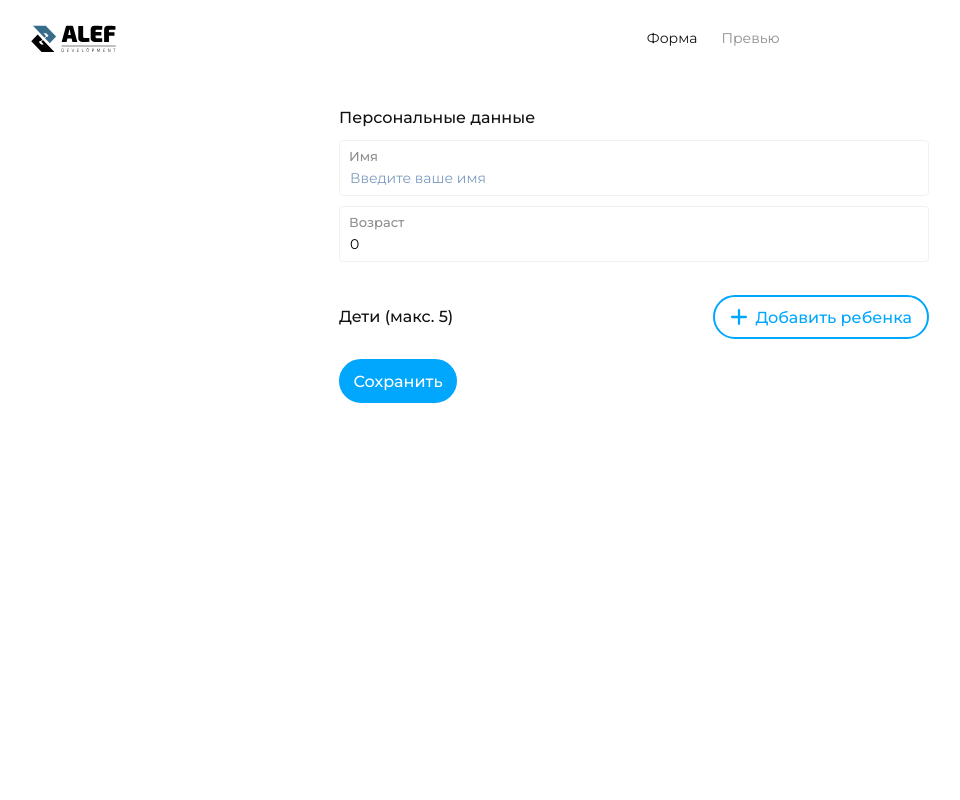
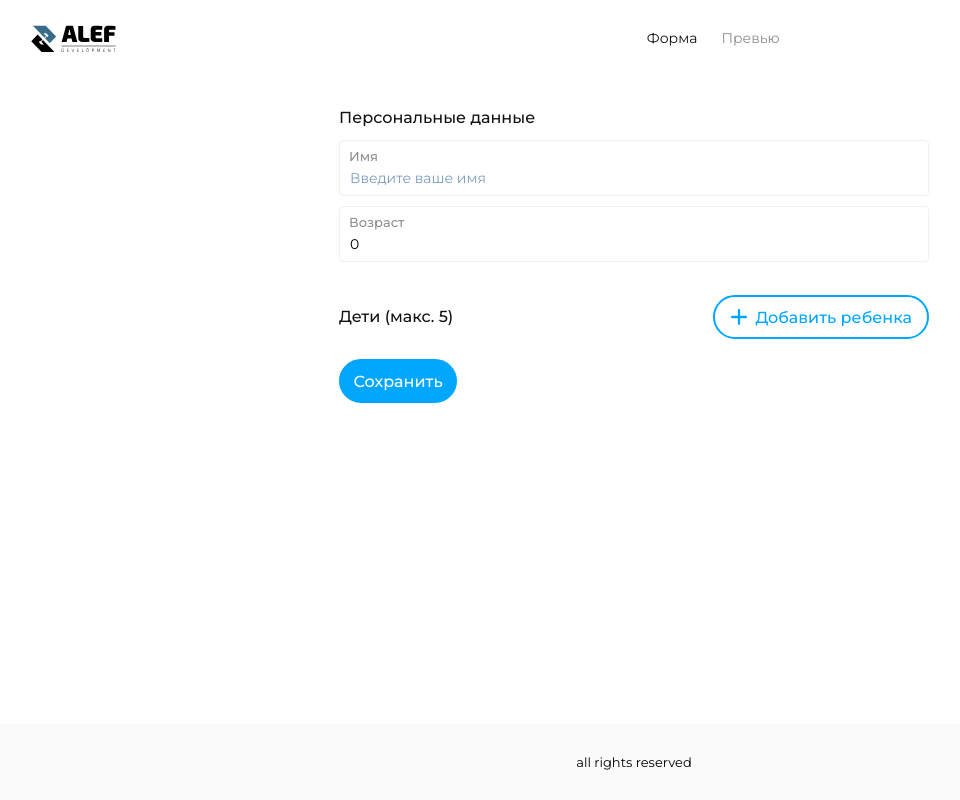
Before and after one commit to horhoj/test4_alef_development_react, a React (Create React App) app: page /user-data in a window 1280 px wide. Shown: the whole page, without its empty margins (6-966 px from the left). Built offline with nearby package versions, Linux system fonts and the light colour scheme.

Commit message:
add footer

```diff
--- a/src/App.tsx
+++ b/src/App.tsx
@@ -2,17 +2,19 @@ import React from 'react';
 import styled from 'styled-components';
 import { RoutesStructure } from './router';
 import { Header } from './components/Header/Header';
+import { Footer } from './components/Footer';
 
 export const App: React.FC = () => {
   return (
-    <>
+    <Wrap>
       <Header />
       <main>
         <Container>
           <RoutesStructure />
         </Container>
       </main>
-    </>
+      <Footer />
+    </Wrap>
   );
 };
 
@@ -21,3 +23,9 @@ const Container = styled.div`
   max-width: 650px;
   min-width: 360px;
 `;
+
+const Wrap = styled.div`
+  height: 100vh;
+  display: grid;
+  grid-template-rows: 76px 1fr 76px;
+`;
--- a/src/GlobalStyles.ts
+++ b/src/GlobalStyles.ts
@@ -11,4 +11,8 @@ export const GlobalStyle = createGlobalStyle`
     padding: 0;
     box-sizing: border-box;
   }
+
+  body {
+    min-width: 400px;
+  }
 `;
--- /dev/null
+++ b/src/components/Footer/Footer.tsx
@@ -0,0 +1,17 @@
+import React from 'react';
+import styled from 'styled-components';
+
+export const Footer: React.FC = () => {
+  return <StyledFooter>all rights reserved</StyledFooter>;
+};
+
+const StyledFooter = styled.footer`
+  display: flex;
+  justify-content: center;
+  align-items: center;
+  background: #fafafa;
+  font-size: 13px;
+  font-style: normal;
+  font-weight: 400;
+  line-height: 16px;
+`;
--- /dev/null
+++ b/src/components/Footer/index.ts
@@ -0,0 +1 @@
+export * from './Footer';
--- a/src/components/Header/Header.tsx
+++ b/src/components/Header/Header.tsx
@@ -28,7 +28,7 @@ const Wrap = styled.header`
   display: flex;
   justify-content: space-between;
   padding: 0;
-  height: 76px;
+  //height: 76px;
   align-items: center;
 `;
 
```
